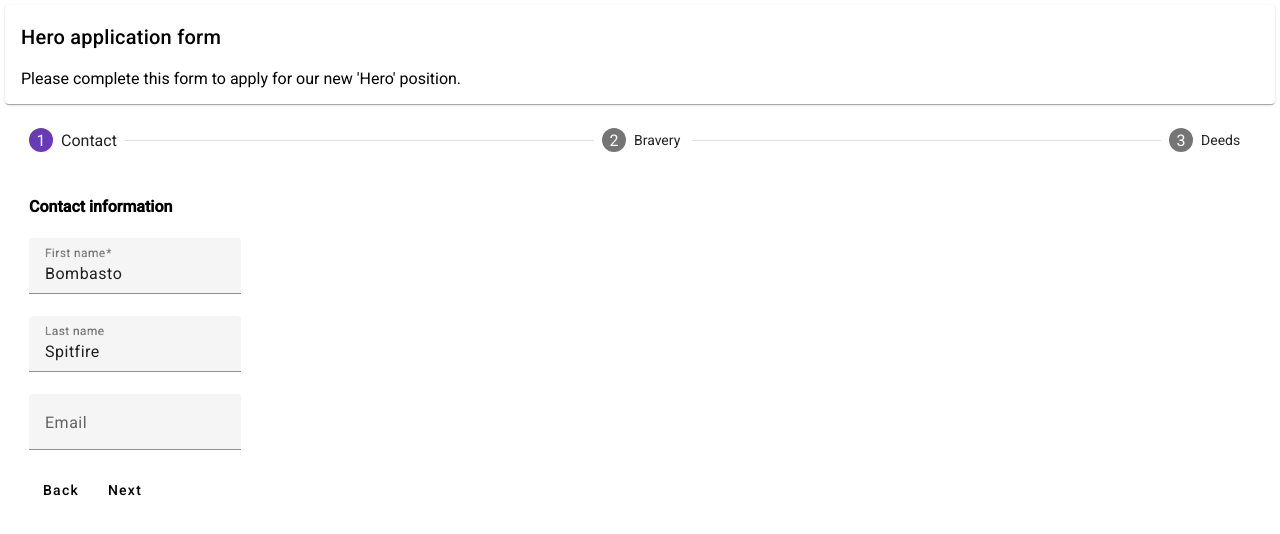
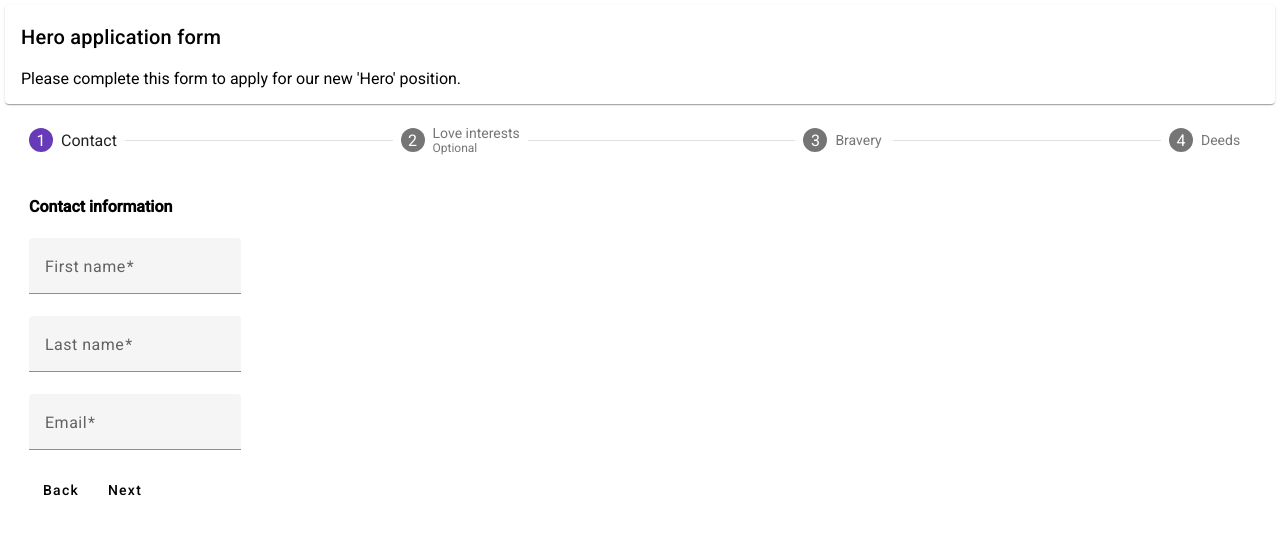
Before and after one commit to MattKuhn123/dynamic-form, an Angular app: page / in a window 1280 px wide. Shown: the top 534 px of the page. Built offline with nearby package versions, Linux system fonts and the light colour scheme.

Commit message:
linear/required

```diff
--- a/src/app/dynamic-form/dynamic-form-question.component.ts
+++ b/src/app/dynamic-form/dynamic-form-question.component.ts
@@ -45,7 +45,7 @@ import { DynamicFormQuestion } from './dynamic-form-question.model';
         </div>
       </div>
 
-      <mat-error *ngIf="!isValid">{{ question.label }} is required</mat-error>
+      <!-- <mat-error *ngIf="!isValid">{{ question.label }} is required</mat-error> -->
     </div>
   `
 })
--- a/src/app/dynamic-form/dynamic-form-section.model.ts
+++ b/src/app/dynamic-form/dynamic-form-section.model.ts
@@ -6,6 +6,7 @@ export class DynamicFormSection {
   key: string;
   questions: DynamicFormQuestion<any>[];
   title: string;
+  required: boolean;
 
   constructor(options: {
     description?: string;
@@ -13,11 +14,13 @@ export class DynamicFormSection {
     key?: string;
     questions?: DynamicFormQuestion<any>[];
     title?: string;
+    required?: boolean;
   } = {}) {
     this.description = options.description || "";
     this.dependsOn = options.dependsOn || [];
     this.key = options.key || "";
     this.questions = options.questions || [];
     this.title = options.title || "";
+    this.required = !!options.required;
   }
 }
--- a/src/app/dynamic-form/dynamic-form.component.ts
+++ b/src/app/dynamic-form/dynamic-form.component.ts
@@ -20,10 +20,10 @@ import { DynamicForm } from './dynamic-form.model';
     </mat-card>
 
     <form (ngSubmit)="onSubmit()" [formGroup]="formGroup">
-      <mat-stepper formArrayName="formArray">
+      <mat-stepper formArrayName="formArray" [linear]="true">
 
         <div *ngFor="let section of sections; let i = index">
-          <mat-step *ngIf="!hidden(section)" formGroupName="{{ i }}" [stepControl]="getFormGroupInArray(i)">
+          <mat-step *ngIf="!hidden(section)" formGroupName="{{ i }}" [stepControl]="getFormGroupInArray(i)" [optional]="!section.required">
             <ng-template matStepLabel>{{section.title}}</ng-template>
             <h4>{{section.description}}</h4>
             <div *ngFor="let question of section.questions" class="form-row">
@@ -31,8 +31,8 @@ import { DynamicForm } from './dynamic-form.model';
             </div>
 
             <div>
-              <button mat-button matStepperPrevious>Back</button>
-              <button mat-button matStepperNext>Next</button>
+              <button mat-button matStepperPrevious type="button">Back</button>
+              <button mat-button matStepperNext type="button">Next</button>
             </div>
           </mat-step>
         </div>
--- a/src/assets/data/forms.json
+++ b/src/assets/data/forms.json
@@ -7,8 +7,9 @@
         {
           "key": "0",
           "title": "Contact",
-          "dependsOn": [],
           "description": "Contact information",
+          "dependsOn": [ ],
+          "required": true,
           "questions": [
             {
               "controlType": "textbox",
@@ -17,7 +18,7 @@
               "label": "First name",
               "required": true,
               "type": "text",
-              "value": "Bombasto"
+              "value": ""
 
             },
             {
@@ -25,9 +26,45 @@
               "dependsOn": [ ],
               "key": "lastName",
               "label": "Last name",
-              "required": false,
+              "required": true,
               "type": "text",
-              "value": "Spitfire"
+              "value": ""
+            },
+            {
+              "controlType":"textbox",
+              "dependsOn": [ ],
+              "key": "emailAddress",
+              "required": true,
+              "label": "Email",
+              "type": "email"
+            }
+          ]
+        },
+        {
+          "key": "1",
+          "title": "Love interests",
+          "description": "Someone whom a villain could kidnap",
+          "dependsOn": [ ],
+          "required": false,
+          "questions": [
+            {
+              "controlType": "textbox",
+              "dependsOn": [ ],
+              "key": "firstName",
+              "label": "First name",
+              "required": true,
+              "type": "text",
+              "value": ""
+
+            },
+            {
+              "controlType": "textbox",
+              "dependsOn": [ ],
+              "key": "lastName",
+              "label": "Last name",
+              "required": true,
+              "type": "text",
+              "value": ""
             },
             {
               "controlType":"textbox",
@@ -39,10 +76,11 @@
           ]
         },
         {
-          "key": "1",
+          "key": "2",
           "title": "Bravery",
+          "description": "Bravery information",
           "dependsOn": [ ],
-          "description": "Bravery information",
+          "required": true,
           "questions": [
             {
                 "controlType": "dropdown",
@@ -65,7 +103,7 @@
                 }
               ],
               "key": "explain",
-              "label": "What makes your bravery 'solid'?",
+              "label": "Why 'solid'?",
               "required": false,
               "type": "textarea",
               "value": ""
@@ -73,10 +111,11 @@
           ]
         },
         {
-          "key": "2",
+          "key": "3",
           "title": "Deeds",
           "description": "What have you done?",
           "dependsOn": [ ],
+          "required": true,
           "questions": [
             {
               "controlType": "radio",
@@ -102,12 +141,13 @@
           ]
         },
         {
-          "key": "3",
+          "key": "4",
           "title": "Misdeeds",
           "description": "What else have you done?",
+          "required": false,
           "dependsOn": [
             {
-              "section": 2,
+              "section": 3,
               "key": "collateral",
               "value": true
             }
```
